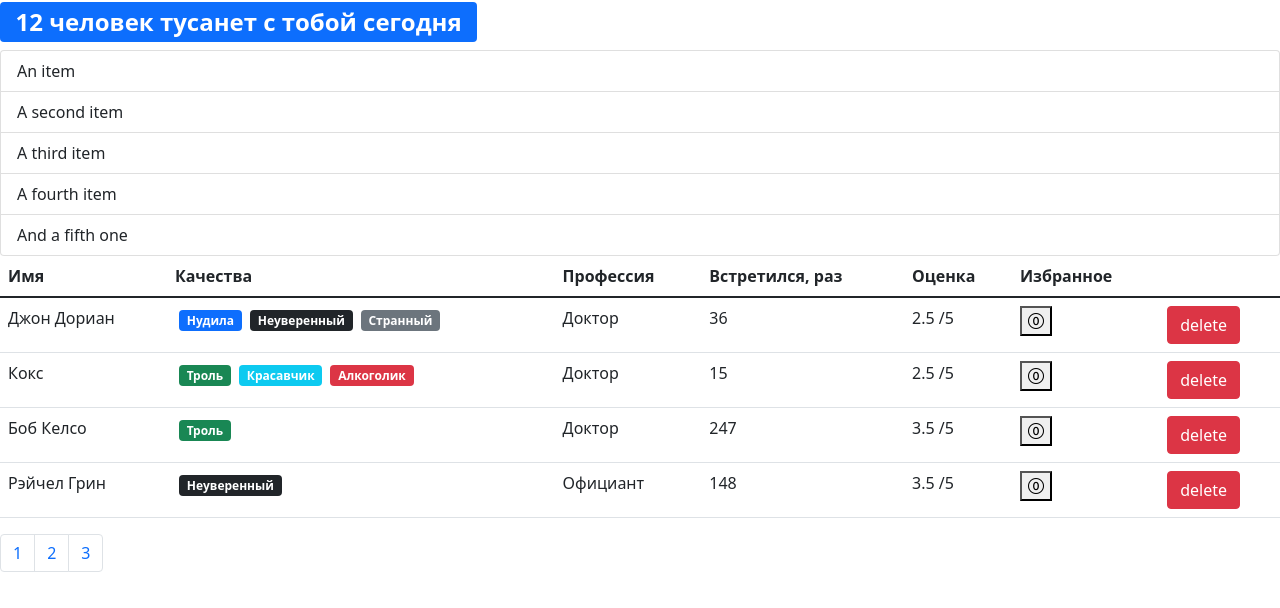
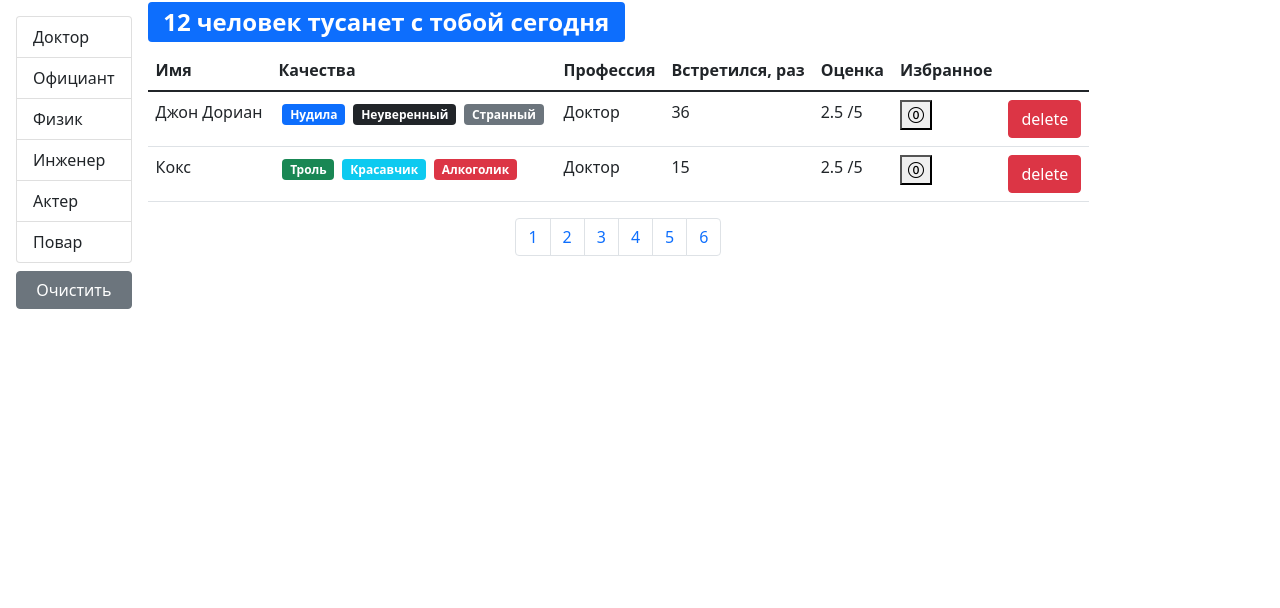
Before and after one commit to loschinsky/zadanie-number-1-8-janvier, a React (Create React App) app: page / in a window 1280 px wide. Shown: the top 608 px of the page. Built offline with nearby package versions, Linux system fonts and the light colour scheme.

Commit message:
after filtration before homework

```diff
--- a/src/App.js
+++ b/src/App.js
@@ -1,5 +1,4 @@
 import React, { useState } from "react";
-import SearchStatus from "./components/searchStatus";
 import api from "./api";
 import MakeUsers from "./components/users";
 
@@ -18,7 +17,6 @@
 
     return (
         <>
-            <SearchStatus length={users.length} />
             <MakeUsers
                 users={users}
                 onHandleDelete={handleDelete}
--- a/src/api/fake.api/professions.api.js
+++ b/src/api/fake.api/professions.api.js
@@ -1,4 +1,4 @@
- export const professions = {
+export const professions = {
     doctor: { _id: "67rdca3eeb7f6fgeed471818", name: "Доктор" },
     waiter: { _id: "67rdca3eeb7f6fgeed471820", name: "Официант" },
     physics: { _id: "67rdca3eeb7f6fgeed471814", name: "Физик" },
@@ -6,3 +6,13 @@
     actor: { _id: "67rdca3eeb7f6fgeed471824", name: "Актер" },
     cook: { _id: "67rdca3eeb7f6fgeed471829", name: "Повар" }
 };
+
+const fetchAll = () => new Promise((resolve) => {
+    window.setTimeout(function () {
+        resolve(professions);
+    }, 2000);
+});
+
+export default {
+    fetchAll
+};
--- a/src/api/index.js
+++ b/src/api/index.js
@@ -1,5 +1,7 @@
 import * as users from "./fake.api/user.api";
+import  professions  from "./fake.api/professions.api";
 const API = {
-    users
+    users,
+    professions
 };
 export default API;
--- a/src/components/groupList.jsx
+++ b/src/components/groupList.jsx
@@ -1,14 +1,34 @@
 import React from 'react';
-const GroupList = () => {
+import PropTypes from "prop-types";
+const GroupList = ({items,valueProperty,contentProperty,onItemSelect,selectedItem}) => {
+  console.log(Object.keys(items))
+  console.log(items);
     return (
     <ul className="list-group">
-  <li className="list-group-item">An item</li>
-  <li className="list-group-item">A second item</li>
-  <li className="list-group-item">A third item</li>
-  <li className="list-group-item">A fourth item</li>
-  <li className="list-group-item">And a fifth one</li>
+      {Object.keys(items).map((item) => (
+      <li
+      className={"list-group-item"+(items[item]===selectedItem?" active":"")}
+      key={items[item][valueProperty]}
+      onClick={()=>onItemSelect(items[item])}
+      role ="button"
+      >
+        {items[item][contentProperty]}
+      </li>))}
+
+
     </ul>
       );
 }
 
 export default GroupList;
+GroupList.defaultProps = {
+  valueProperty: "_id",
+  contentProperty: "name",
+};
+GroupList.propTypes={
+  items: PropTypes.object.isRequired,
+  valueProperty: PropTypes.string.isRequired,
+  contentProperty: PropTypes.string.isRequired,
+  onItemSelect: PropTypes.func.isRequired,
+  selectedItem: PropTypes.object.isRequired
+}
--- a/src/components/users.jsx
+++ b/src/components/users.jsx
@@ -1,23 +1,61 @@
 
-import React, { useState } from "react";
+import React, { useState, useEffect } from "react";
 import { paginate } from "../utils/paginate";
 import Pagination from "./pagination";
 import MakeUser from "./user";
 import PropTypes from "prop-types";
 import GroupList from "./groupList";
+import api from "../api";
+import SearchStatus from "./searchStatus";
 
-const MakeUsers = ({ users, onHandleDelete, onHandleToggleBookmark }) => {
-    const count = users.length;
-    const pageSize = 4;
+const MakeUsers = ({ users: allUsers, onHandleToggleBookmark, onHandleDelete }) => {
+    const pageSize = 2;
     const [currentPage, setCurrentPage] = useState(1);
+    const [professions, setProfession] = useState();
+    const [selectedProf, setSelectedProf] = useState();
+    useEffect(() => {
+        api.professions.fetchAll().then((data) => {
+            setProfession(data);
+        });
+    }, []);
+    useEffect(() => {
+        setCurrentPage(1);
+    }, [selectedProf]);
     const handlePageChange = (pageIngex) => {
         setCurrentPage(pageIngex);
     };
 
-    const userCrop = paginate(users, currentPage, pageSize);
+    const handleProffesionSelect = item => {
+        setSelectedProf(item);
+    };
+    const filteredUsers = selectedProf && selectedProf._id
+        ? allUsers.filter((user) => user.profession === selectedProf)
+        : allUsers;
+    const count = filteredUsers.length;
+    const userCrop = paginate(filteredUsers, currentPage, pageSize);
+    const clearFilter = () => {
+        setSelectedProf();
+    };
 
     return (
-        <>  <GroupList/>
+        <div className="d-flex">
+            {professions && (
+                <div className="d-flex flex-column flex-shrink-0 p-3">
+                    <GroupList
+                        selectedItem={selectedProf}
+                        items = {professions}
+                        onItemSelect ={handleProffesionSelect}
+                    />
+                    <button
+                        className="btn btn-secondary mt-2"
+                        onClick = {clearFilter}
+                    >
+                Очистить
+                    </button>
+                </div>
+            )}
+            <div className="d-flex flex-column">
+                <SearchStatus length={count} />
                 {count > 0 && (
                     <table className="table">
                         <thead>
@@ -43,14 +81,16 @@
                         </tbody>
                     </table>
                 )}
-
+                <div className="d-flex justify-content-center">
                     <Pagination
                         itemsCount={count}
                         pageSize={pageSize}
                         onPageChange={handlePageChange}
                         currentPage={currentPage}
                     />
-        </>
+                </div>
+            </div>
+        </div>
     );
 };
 
```
Also changed, not shown: .eslintrc.js. Lines whose indentation alone changed are shown as unchanged.
